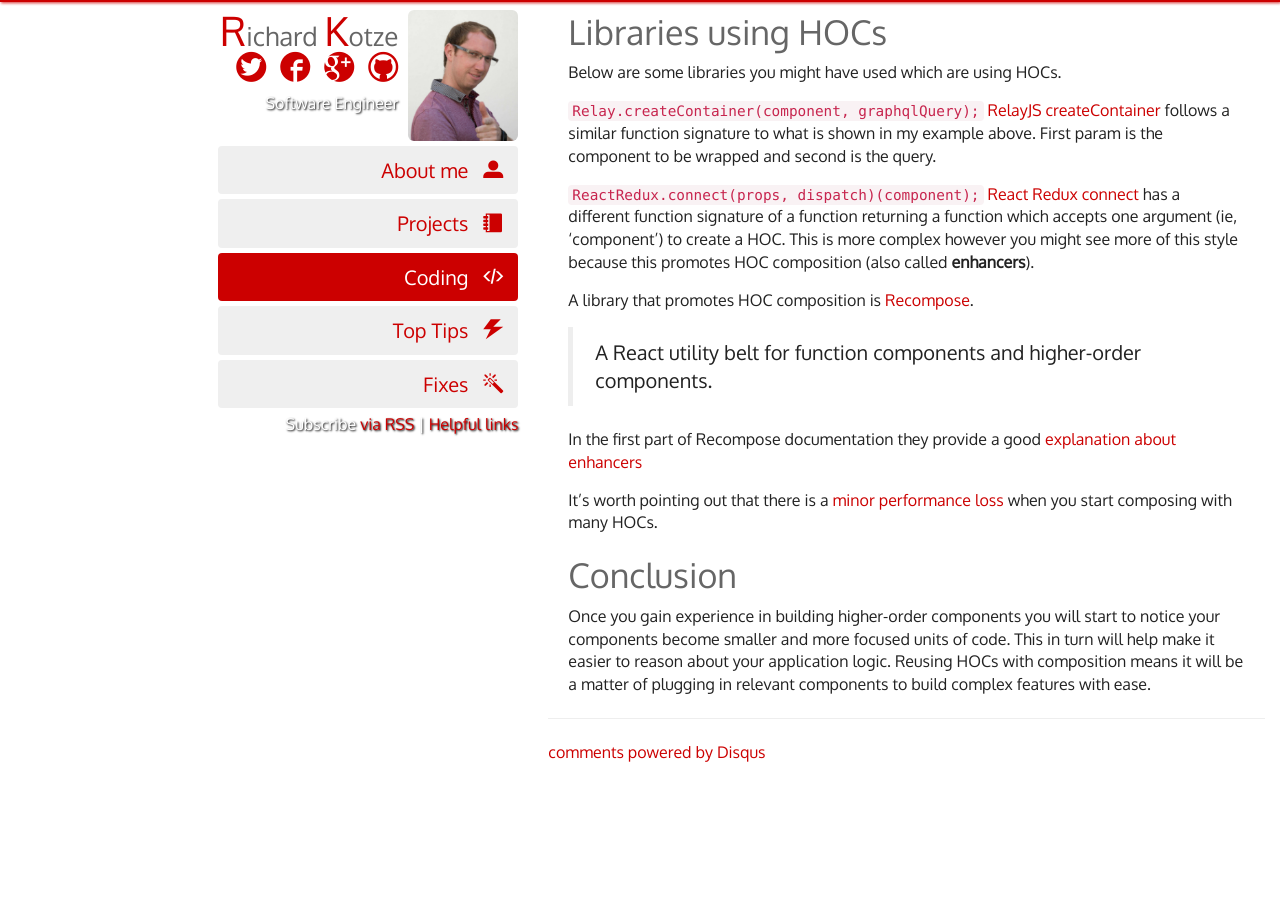
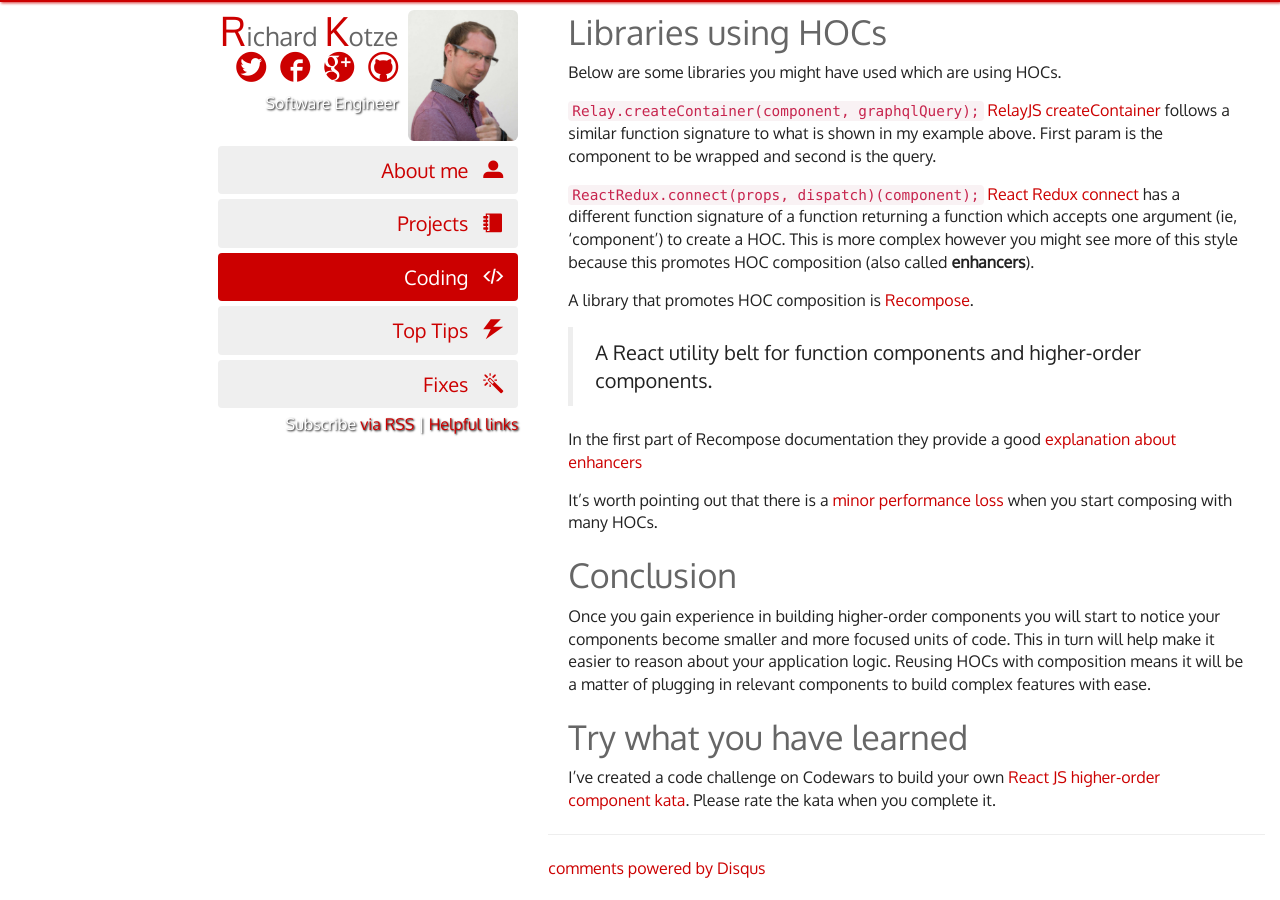
Before and after one commit to rkotze/rkotze.github.io, a Jekyll site: the page built from _posts/2018-01-16-high-order-components.md, in a window 1280 px wide and 900 px high, scrolled down 3050 px. Built offline with Jekyll 4.4.1, drawn with Linux system fonts in a browser that asks for light colours; comment, search, counter and statistics services are not loaded; before the commit the page ends 3834 px from its top, so only the background shows below that.

Commit message:
Link to my Codewars kata for HOC

```diff
--- a/_posts/2018-01-16-high-order-components.md
+++ b/_posts/2018-01-16-high-order-components.md
@@ -151,3 +151,7 @@ It's worth pointing out that there is a [minor performance loss](https://github.
 ## Conclusion
 
 Once you gain experience in building higher-order components you will start to notice your components become smaller and more focused units of code. This in turn will help make it easier to reason about your application logic. Reusing HOCs with composition means it will be a matter of plugging in relevant components to build complex features with ease.
+
+## Try what you have learned
+
+I've created a code challenge on Codewars to build your own [React JS higher-order component kata](https://www.codewars.com/kata/truncate-paragraph-using-higher-order-component-in-react-js). Please rate the kata when you complete it.
```
